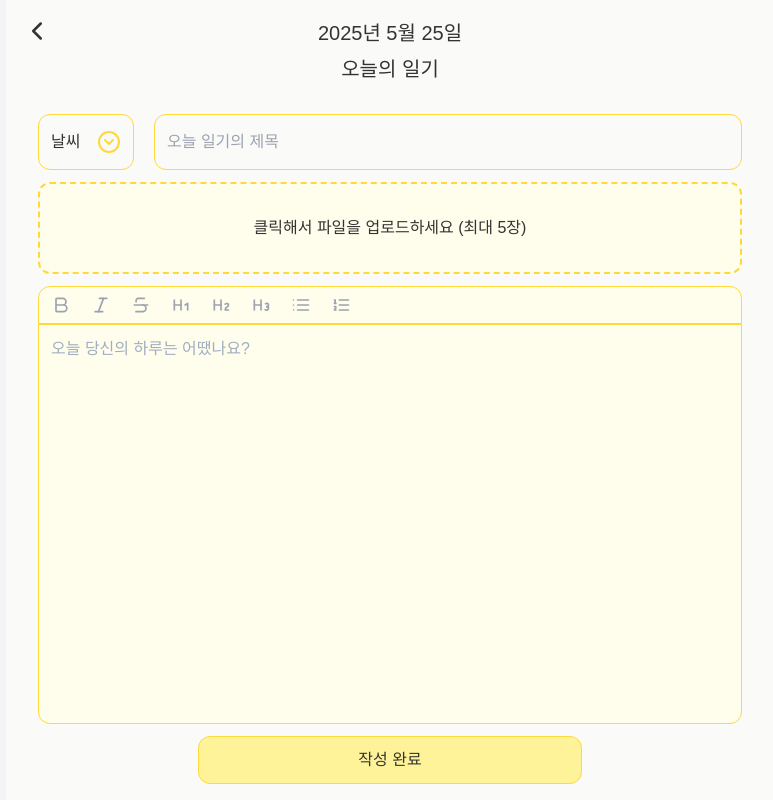
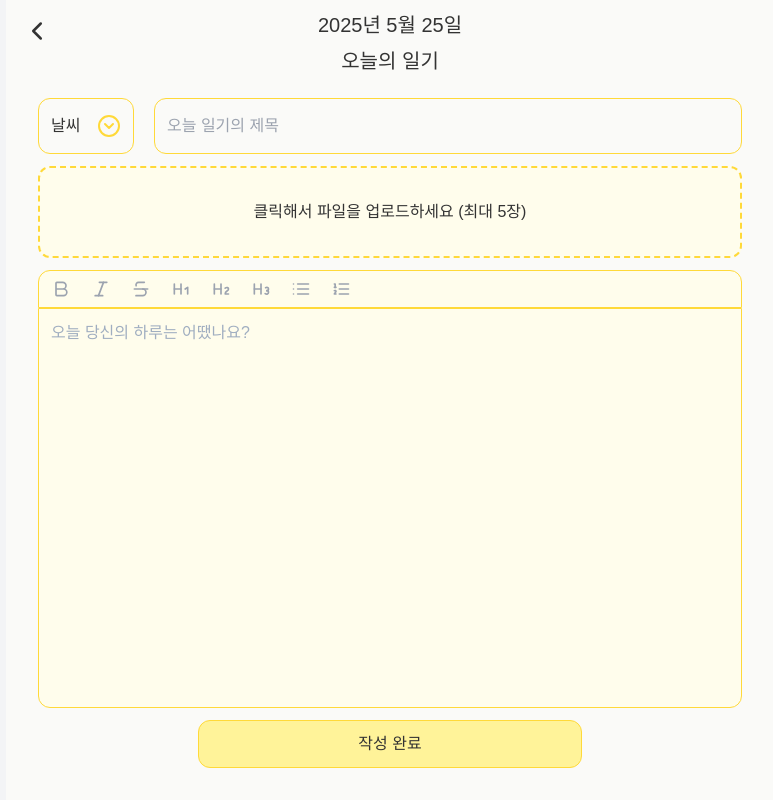
Before and after one commit to xuuwon/maeumgyeol, a Next.js app: page /write in a window 1280 px wide. Shown: the whole page, without its empty margins (250-1023 px from the left). Built offline with nearby package versions, Linux system fonts and the light colour scheme; a web font is replaced by a local one.

Commit message:
style: 작성 완료 버튼 margin bottom 수정

```diff
--- a/src/app/write/page.tsx
+++ b/src/app/write/page.tsx
@@ -224,7 +224,7 @@ const Page = () => {
           </div>
         </div>
 
-        <div className="flex justify-center mt-auto mb-8 md:mb-4">
+        <div className="flex justify-center mt-auto " style={{ marginBottom: '4vh' }}>
           <Button type="yellow" func={handleSubmit} text="작성 완료" />
         </div>
       </div>
```
